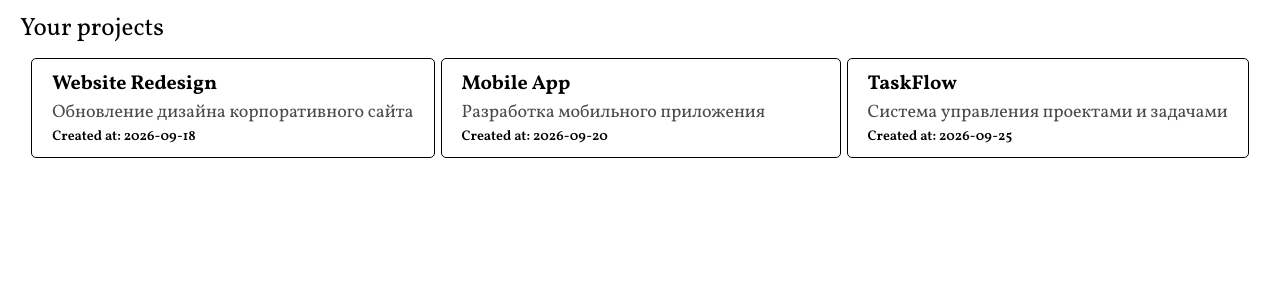
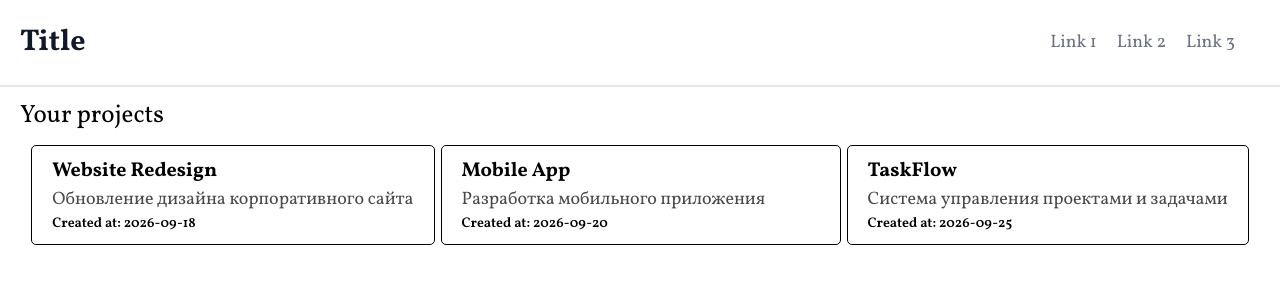
Before and after one commit to devaitt/task-flow, a React (Vite) app: page / in a window 1280 px wide. Shown: the top 300 px of the page. Built offline with nearby package versions, Linux system fonts and the light colour scheme; data requests are answered from the project's data file.

Commit message:
сделал header, чутка поменял стили

```diff
--- a/src/App.tsx
+++ b/src/App.tsx
@@ -2,14 +2,21 @@ import { Route, Routes } from "react-router-dom";
 import ProjectsPage from "./pages/ProjectsPage";
 import ProjectPage from "./pages/ProjectPage";
 import TaskPage from "./pages/TaskPage";
+import Header from "./components/header/Header";
 import "./reset.css";
 
 export default function App() {
   return (
-    <Routes>
-      <Route path="/" element={<ProjectsPage />} />
-      <Route path="/projects/:projectId" element={<ProjectPage />} />
-      <Route path="/projects/:projectId/tasks/:taskId" element={<TaskPage />} />
-    </Routes>
+    <>
+      <Header />
+      <Routes>
+        <Route path="/" element={<ProjectsPage />} />
+        <Route path="/projects/:projectId" element={<ProjectPage />} />
+        <Route
+          path="/projects/:projectId/tasks/:taskId"
+          element={<TaskPage />}
+        />
+      </Routes>
+    </>
   );
 }
--- /dev/null
+++ b/src/components/header/Header.jsx
@@ -0,0 +1,30 @@
+import styles from "./header.module.css";
+
+export default function Header() {
+  return (
+    <div className={styles.headerContainer}>
+      <div className={styles.headerBody}>
+        <div className={styles.title}>Title</div>
+        <nav className={styles.navbar}>
+          <ul className={styles.navList}>
+            <li className={styles.navItem}>
+              <a href="#" className={styles.navLink}>
+                link 1
+              </a>
+            </li>
+            <li className={styles.navItem}>
+              <a href="#" className={styles.navLink}>
+                link 2
+              </a>
+            </li>
+            <li className={styles.navItem}>
+              <a href="#" className={styles.navLink}>
+                link 3
+              </a>
+            </li>
+          </ul>
+        </nav>
+      </div>
+    </div>
+  );
+}
--- /dev/null
+++ b/src/components/header/header.module.css
@@ -0,0 +1,34 @@
+.headerBody {
+  background-color: #ffffff;
+  border-bottom: 2px solid #e5e7eb;
+  padding: 20px;
+  display: flex;
+  align-items: center;
+  justify-content: space-between;
+}
+
+.title {
+  font-family: "Vollkorn";
+  font-size: 30px;
+  font-weight: 700;
+  color: #111827;
+}
+
+.navList {
+  display: flex;
+  gap: 10px;
+  padding-right: 20px;
+}
+
+.navItem {
+  font-family: "Vollkorn";
+  text-transform: capitalize;
+  font-size: 18px;
+  padding: 5px 5px;
+  color: #6b7280;
+}
+
+.navItem:hover {
+  text-decoration: underline;
+  color: #111827;
+}
--- a/src/pages/ProjectsPage.css
+++ /dev/null
@@ -1,12 +0,0 @@
-.projects__title {
-  font-family: "Vollkorn";
-  padding: 10px 20px;
-  font-size: 25px;
-}
-
-.projects__list {
-  display: flex;
-  align-items: center;
-  justify-content: center;
-  gap: 6px;
-}
--- /dev/null
+++ b/src/pages/ProjectsPage.module.css
@@ -0,0 +1,21 @@
+.projectsTitle {
+  font-family: "Vollkorn";
+  padding: 10px 20px;
+  font-size: 25px;
+}
+
+.projectsList {
+  display: flex;
+  align-items: center;
+  justify-content: center;
+  gap: 6px;
+}
+
+.fetchingHint,
+.loadingMsg,
+.errorMsg {
+  font-family: "Vollkorn";
+  font-size: 20px;
+  text-transform: capitalize;
+  padding: 10px 20px;
+}
--- a/src/pages/ProjectsPage.tsx
+++ b/src/pages/ProjectsPage.tsx
@@ -1,24 +1,26 @@
 import { getProjects } from "../../API/projects";
 import { useQuery } from "@tanstack/react-query";
 import ProjectCard from "../components/project card/ProjectCard";
-import "./ProjectsPage.css";
+import styles from "./ProjectsPage.module.css";
 export default function ProjectsPage() {
   const { data, isLoading, isError, isFetching, error } = useQuery({
     queryKey: ["projects"],
     queryFn: getProjects,
   });
 
-  if (isLoading) return <p>Загрузка...</p>;
+  if (isLoading) return <p className={styles.loadingMsg}>Загрузка...</p>;
 
   if (isError) {
-    return <p>Ошибка: {(error as Error).message}</p>;
+    return (
+      <p className={styles.errorMsg}>Ошибка: {(error as Error).message}</p>
+    );
   }
 
   return (
     <>
-      {isFetching && <p className="fetching-hint">Updating</p>}
-      <h1 className="projects__title">Your projects</h1>
-      <ul className="projects__list">
+      {isFetching && <p className={styles.fetchingHint}>Updating</p>}
+      <h1 className={styles.projectsTitle}>Your projects</h1>
+      <ul className={styles.projectsList}>
         {data?.map((project) => (
           <ProjectCard project={project} key={project.id} />
         ))}
```
